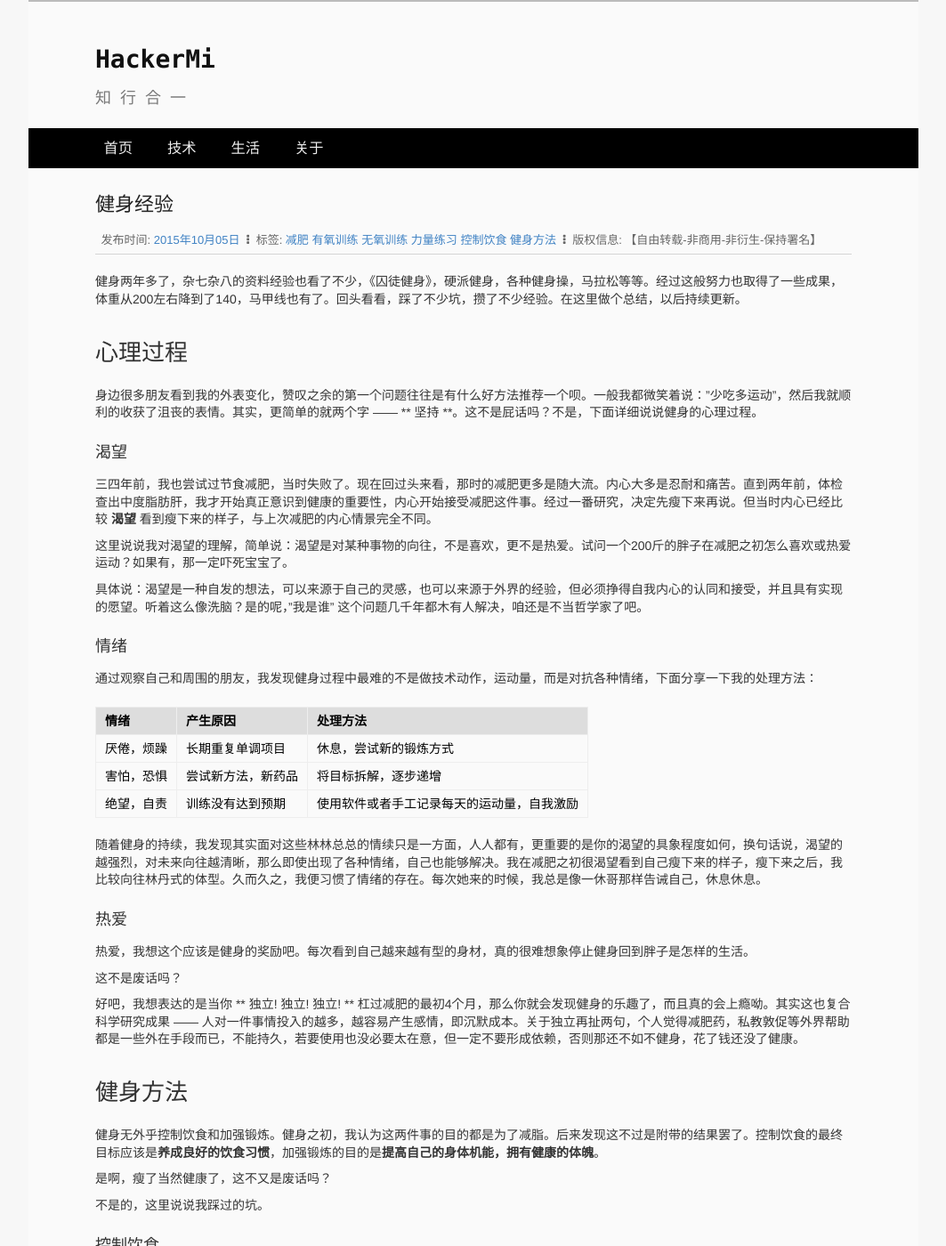
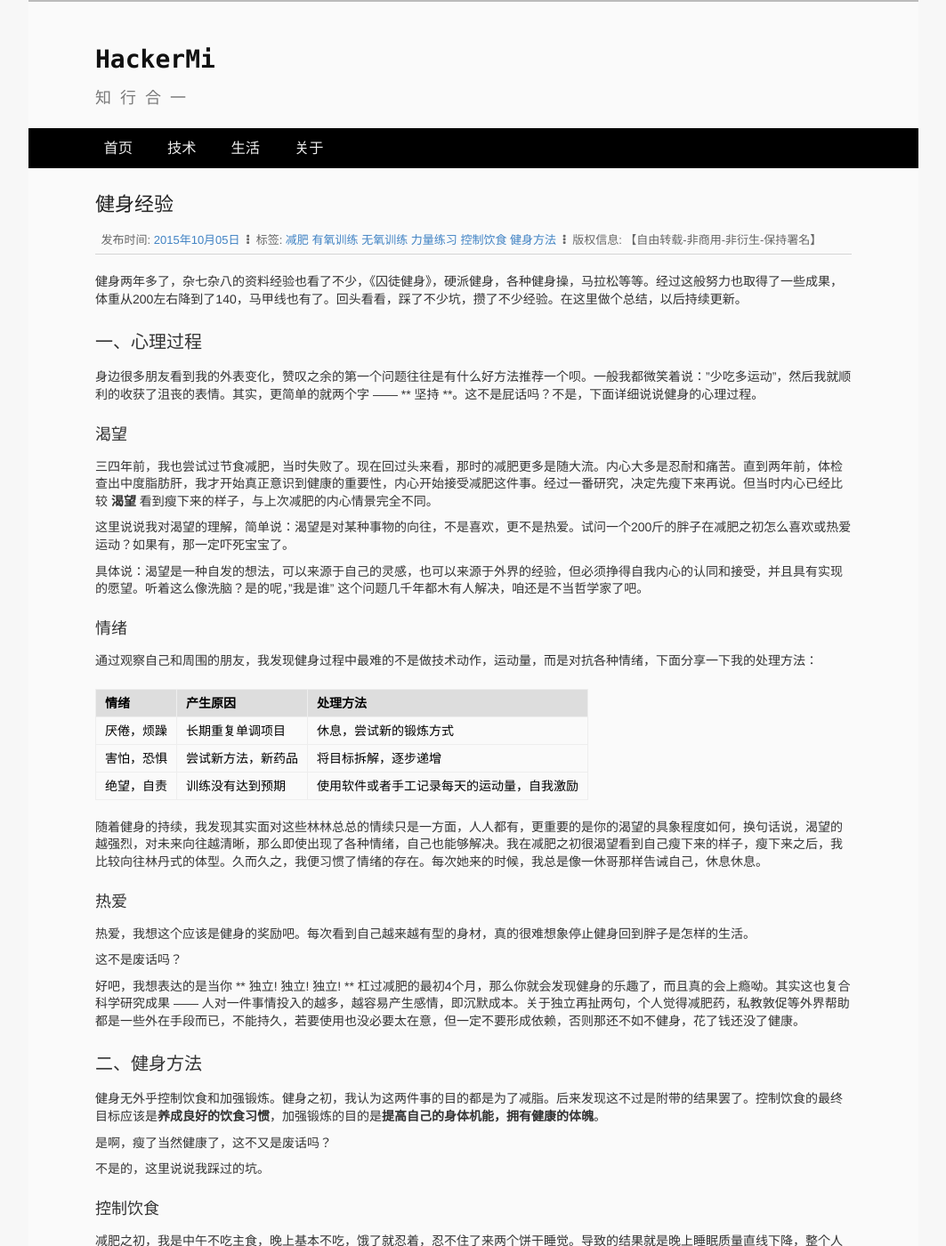
Before and after one commit to HackerMi/hackermi.github.com, a Jekyll site: the page built from _posts/life/2015-10-5-健身经验.md, in a window 1280 px wide and 1400 px high. Shown: the whole window at 89% size, without its empty margins (108-1171 px from the left). Built offline with Jekyll 4.4.1, drawn with Linux system fonts in a browser that asks for light colours; Markdown is read by kramdown in place of the engine named in the settings; comment, search, counter and statistics services are not loaded.

Commit message:
change title
Signed-off-by: HackerMi <wawi1985@163.com>

```diff
--- a/_posts/life/2015-10-5-健身经验.md
+++ b/_posts/life/2015-10-5-健身经验.md
@@ -7,7 +7,7 @@ tags:  减肥 有氧训练 无氧训练 力量练习 控制饮食 健身方法
 
 健身两年多了，杂七杂八的资料经验也看了不少，《囚徒健身》，硬派健身，各种健身操，马拉松等等。经过这般努力也取得了一些成果，体重从200左右降到了140，马甲线也有了。回头看看，踩了不少坑，攒了不少经验。在这里做个总结，以后持续更新。
 
-##心理过程
+###一、心理过程
 身边很多朋友看到我的外表变化，赞叹之余的第一个问题往往是有什么好方法推荐一个呗。一般我都微笑着说："少吃多运动"，然后我就顺利的收获了沮丧的表情。其实，更简单的就两个字 —— ** 坚持 **。这不是屁话吗？不是，下面详细说说健身的心理过程。
 
 <!--more-->
@@ -37,7 +37,7 @@ tags:  减肥 有氧训练 无氧训练 力量练习 控制饮食 健身方法
 
 好吧，我想表达的是当你 ** 独立! 独立! 独立! ** 杠过减肥的最初4个月，那么你就会发现健身的乐趣了，而且真的会上瘾呦。其实这也复合科学研究成果 —— 人对一件事情投入的越多，越容易产生感情，即沉默成本。关于独立再扯两句，个人觉得减肥药，私教敦促等外界帮助都是一些外在手段而已，不能持久，若要使用也没必要太在意，但一定不要形成依赖，否则那还不如不健身，花了钱还没了健康。
 
-##健身方法
+###二、健身方法
 健身无外乎控制饮食和加强锻炼。健身之初，我认为这两件事的目的都是为了减脂。后来发现这不过是附带的结果罢了。控制饮食的最终目标应该是**养成良好的饮食习惯**，加强锻炼的目的是**提高自己的身体机能，拥有健康的体魄**。
 
 是啊，瘦了当然健康了，这不又是废话吗？
```
Also changed, not shown: other parts of _posts/life/2015-10-5-健身经验.md (+1 -1 lines).
